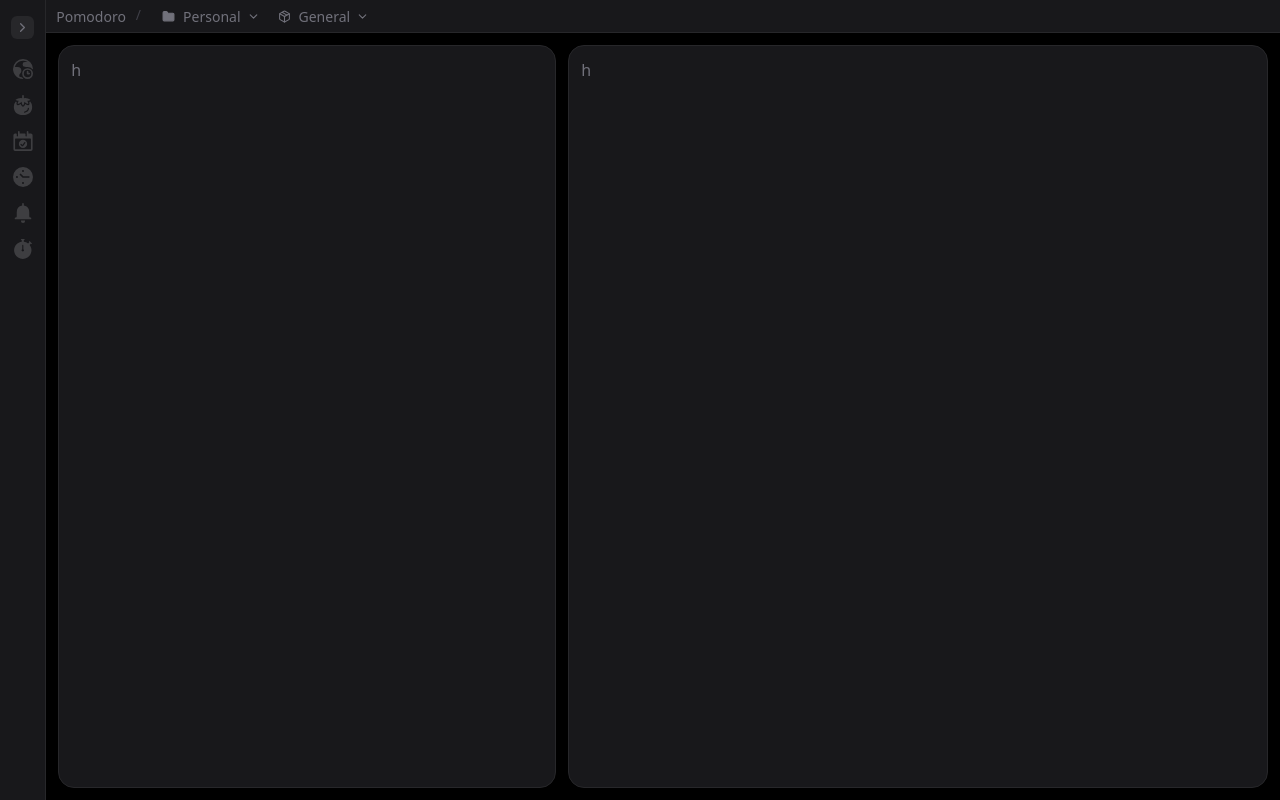
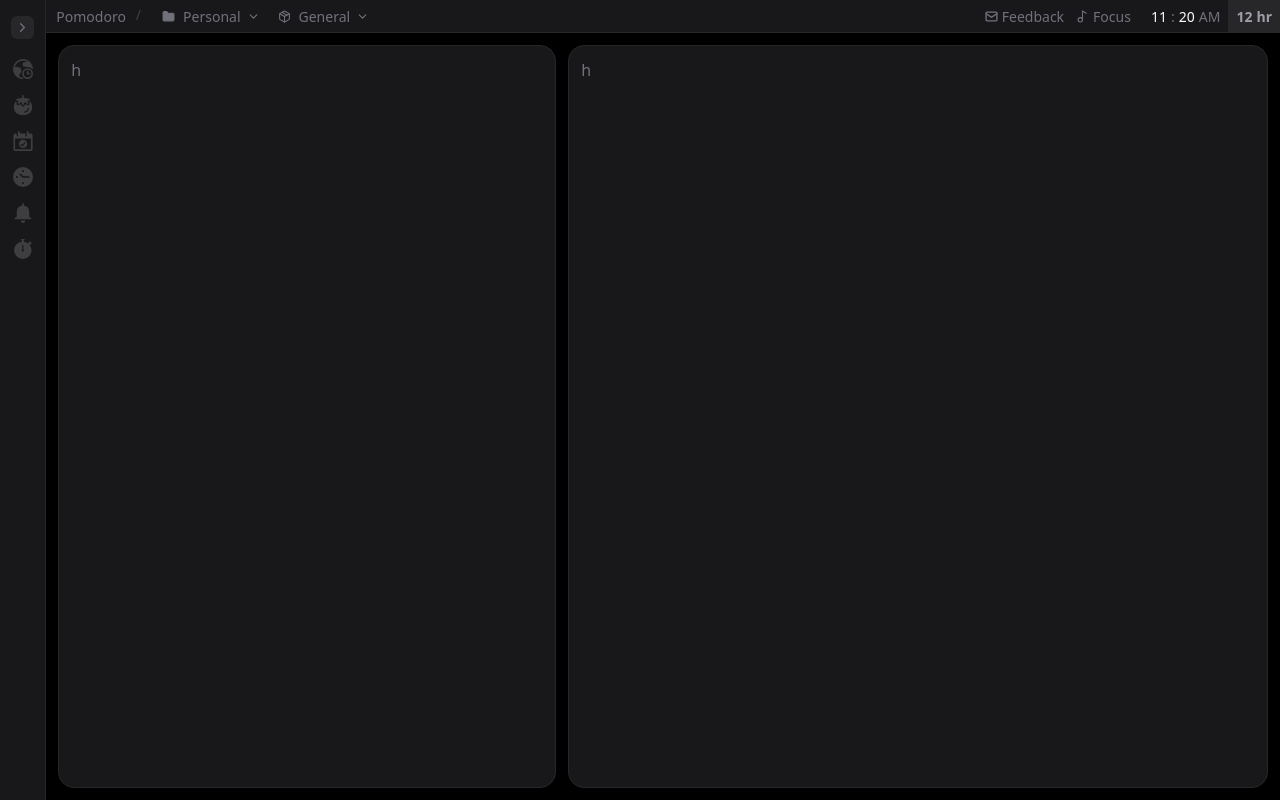
Before and after one commit to Neeraj-gupta2005/Pomodoro-Timer, a React (Vite) app: page / in a window 1280 px wide. Built offline with nearby package versions, Linux system fonts and the light colour scheme.

Commit message:
navbar complete

```diff
--- a/src/components/NavbarButton.jsx
+++ b/src/components/NavbarButton.jsx
@@ -1,9 +1,9 @@
 import React from "react";
 import DownArrow from './../svg/DownArrow';
 
-function NavbarButton({ text, Icon , isArrow}) {
+function NavbarButton({ text, Icon , isArrow, classes}) {
   return (
-    <div className="flex items-center gap-2 px-[5px] rounded-md hover:bg-zinc-700 hover:text-zinc-400 cursor-pointer duration-100 transition-all">
+    <div className={classes ? classes : "flex items-center gap-2 px-[5px] rounded-md hover:bg-zinc-700 hover:text-zinc-400 cursor-pointer duration-100 transition-all"}>
       <div>
         <Icon className="h-[13px] w-[13px] fill-current" />
       </div>
--- a/src/components/Pomodoro.jsx
+++ b/src/components/Pomodoro.jsx
@@ -1,26 +1,65 @@
-import React from 'react'
-import NavbarButton from './NavbarButton'
-import FolderIcon from '../svg/Foldericon'
-import GeneralSVG from '../svg/GeneralSVG'
+import React from "react";
+import NavbarButton from "./NavbarButton";
+import FolderIcon from "../svg/Foldericon";
+import GeneralSVG from "../svg/GeneralSVG";
+import FeedbackSVG from "./../svg/FeedbackSVG";
+import FocusSVG from "./../svg/FocusSVG";
 
 function Pomodoro() {
   return (
-    <div className='flex flex-1 flex-col h-full'>
-      <div className='h-[33px] flex items-center text-center px-2 w-full bg-zinc-900 border-b border-b-zinc-800'>
-        <div className='flex gap-2'>
-          <p className='text-[14px] font-sans p-0.5'>Pomodoro</p>
-          <p className='text-[14px] text-zinc-700 mr-2 font-sans'>/</p>
-          <NavbarButton text={"Personal"} Icon={FolderIcon} isArrow={true}/>
-          <NavbarButton text={"General"} Icon={GeneralSVG} isArrow={true}/>
+    <div className="flex flex-1 flex-col h-full">
+      {/* navbar */}
+      <div className="h-[33px] justify-between flex items-center text-center pl-2 w-full bg-zinc-900 border-b border-b-zinc-800">
+        <div className="flex gap-2">
+          <p className="text-[14px] font-sans p-0.5">Pomodoro</p>
+          <p className="text-[14px] text-zinc-700 mr-2 font-sans">/</p>
+          <NavbarButton text={"Personal"} Icon={FolderIcon} isArrow={true} />
+          <NavbarButton text={"General"} Icon={GeneralSVG} isArrow={true} />
+        </div>
+        <div className="flex h-full gap-2">
+          <div className="flex h-full ">
+            <NavbarButton
+              text={"Feedback"}
+              Icon={FeedbackSVG}
+              isArrow={false}
+              classes={
+                "h-full px-1 flex items-center gap-1 cursor-pointer hover:bg-zinc-800 "
+              }
+            />
+            <NavbarButton
+              text={"Focus"}
+              Icon={FocusSVG}
+              isArrow={false}
+              classes={
+                "h-full px-1 flex items-center gap-1 cursor-pointer hover:bg-zinc-800 "
+              }
+            />
+          </div>
+          <div className="flex h-full">
+            <div className="h-full px-1 flex items-center gap-1 text-[14px]">
+              <span className="text-zinc-50 ">11</span>
+              <span>:</span>
+              <span className="text-zinc-50 ">20</span>
+              <span>AM</span>
+            </div>
+            <div className="h-full bg-zinc-800 text-zinc-400 px-2 flex items-center gap-1 text-[14px] font-bold  cursor-pointer hover:bg-zinc-700 ml-1 transition duration-100">
+              <span>12</span>
+              <span>hr</span>
+            </div>
+          </div>
         </div>
       </div>
 
-      <div className='flex flex-1 flex-grow flex-col lg:flex-row gap-3 p-3'>
-        <div className='rounded-2xl w-[498px]  bg-zinc-900 border border-zinc-800 p-3'>h</div>
-        <div className='rounded-2xl flex-1 bg-zinc-900 border border-zinc-800 p-3'>h</div>
+      <div className="flex flex-1 flex-grow flex-col lg:flex-row gap-3 p-3">
+        <div className="rounded-2xl w-[498px]  bg-zinc-900 border border-zinc-800 p-3">
+          h
+        </div>
+        <div className="rounded-2xl flex-1 bg-zinc-900 border border-zinc-800 p-3">
+          h
+        </div>
       </div>
     </div>
-  )
+  );
 }
 
-export default Pomodoro
+export default Pomodoro;
--- /dev/null
+++ b/src/svg/FeedbackSVG.jsx
@@ -0,0 +1,23 @@
+import React from "react";
+
+function FeedbackSVG() {
+  return (
+    <svg
+      xmlns="http://www.w3.org/2000/svg"
+      width="13"
+      height="13"
+      viewBox="0 0 24 24"
+      fill="none"
+      stroke="currentColor"
+      strokeWidth="2.5"
+      strokeLinecap="round"
+      strokeLinejoin="round"
+      className="lucide lucide-mail flex-shrink-0"
+    >
+      <rect width="20" height="16" x="2" y="4" rx="2"></rect>
+      <path d="m22 7-8.97 5.7a1.94 1.94 0 0 1-2.06 0L2 7"></path>
+    </svg>
+  );
+}
+
+export default FeedbackSVG;
--- /dev/null
+++ b/src/svg/FocusSVG.jsx
@@ -0,0 +1,23 @@
+import React from "react";
+
+function FocusSVG() {
+  return (
+    <svg
+      xmlns="http://www.w3.org/2000/svg"
+      width="13"
+      height="13"
+      viewBox="0 0 24 24"
+      fill="none"
+      stroke="currentColor"
+      strokeWidth="2"
+      strokeLinecap="round"
+      strokeLinejoin="round"
+      className="lucide lucide-music2"
+    >
+      <circle cx="8" cy="18" r="4"></circle>
+      <path d="M12 18V2l7 4"></path>
+    </svg>
+  );
+}
+
+export default FocusSVG;
```
